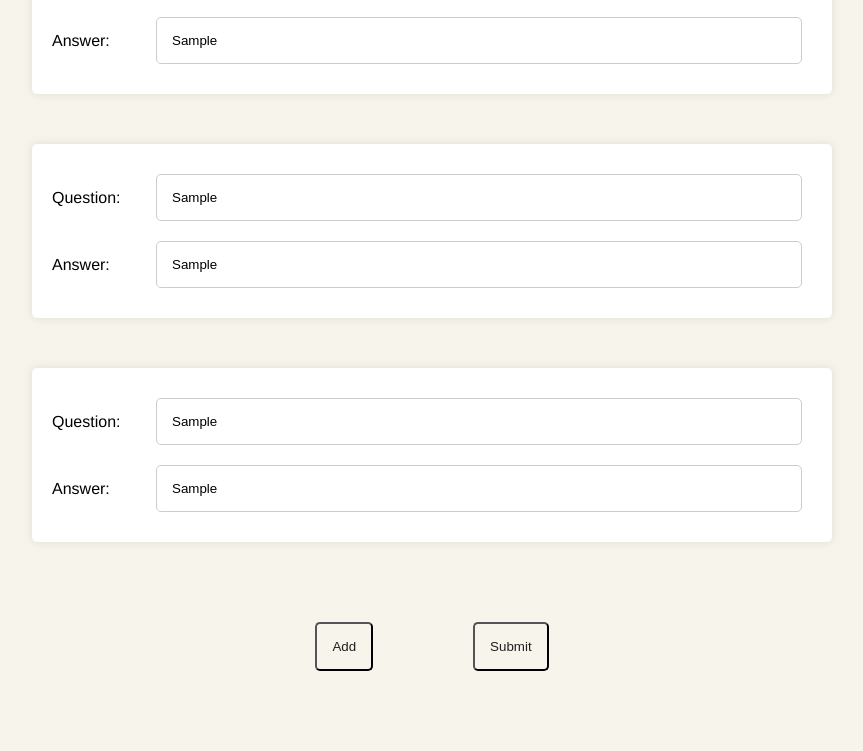
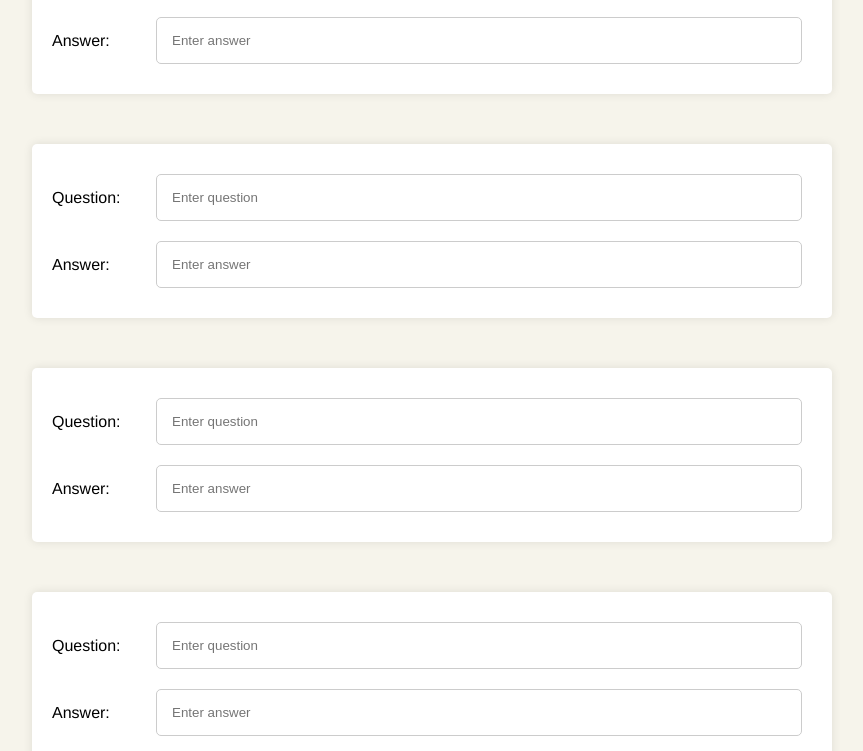
Before and after one commit to FadlGh/Flash-Card, a plain HTML site: page input.html in a window 1280 px wide. Both pictures are taken after typing "Sample", "Sample", "Sample", "Sample", "Sample", "Sample" into the empty fields and a click on the button "Add". Shown: the part 295-1046 px from the top of the page, without its empty margins (208-1071 px from the left). Drawn offline with Linux system fonts and the light colour scheme.

Commit message:
input.js

```diff
--- a/input.html
+++ b/input.html
@@ -5,11 +5,10 @@
     <meta name="viewport" content="width=device-width, initial-scale=1.0" />
     <title>Document</title>
     <link rel="stylesheet" href="input.css" />
-    <script src="input.js"></script>
   </head>
   <body>
     <h1>Enter Questions and Answers</h1>
-    <div class="test-form">
+    <div id="test-form">
       <div class="container">
         <div class="question-holder">
           <label for="question">Question:</label>
@@ -51,5 +50,6 @@
       <button onclick="AddContainer()">Add</button>
       <button onclick="AddContainer()">Submit</button>
     </div>
+    <script src="input.js"></script>
   </body>
 </html>
--- a/input.js
+++ b/input.js
@@ -0,0 +1,16 @@
+var test_form = document.getElementById("test-form");
+
+function AddContainer() {
+  test_form.innerHTML += `
+    <div class="container">
+        <div class="question-holder">
+          <label for="question">Question:</label>
+          <input type="text" class="question" placeholder="Enter question" />
+        </div>
+
+        <div class="answer-holder">
+          <label for="answer">Answer:</label>
+          <input type="text" class="answer" placeholder="Enter answer" />
+        </div>
+      </div>`;
+}
```
